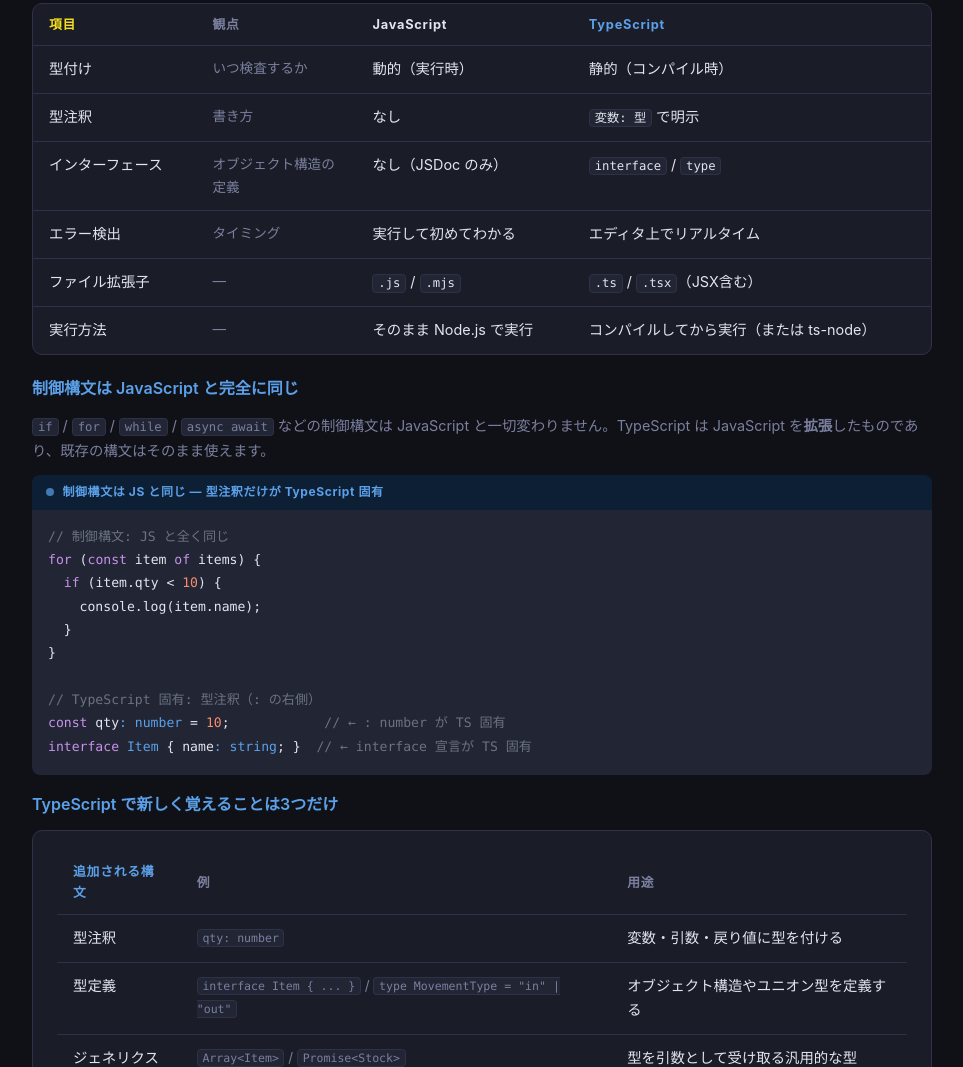
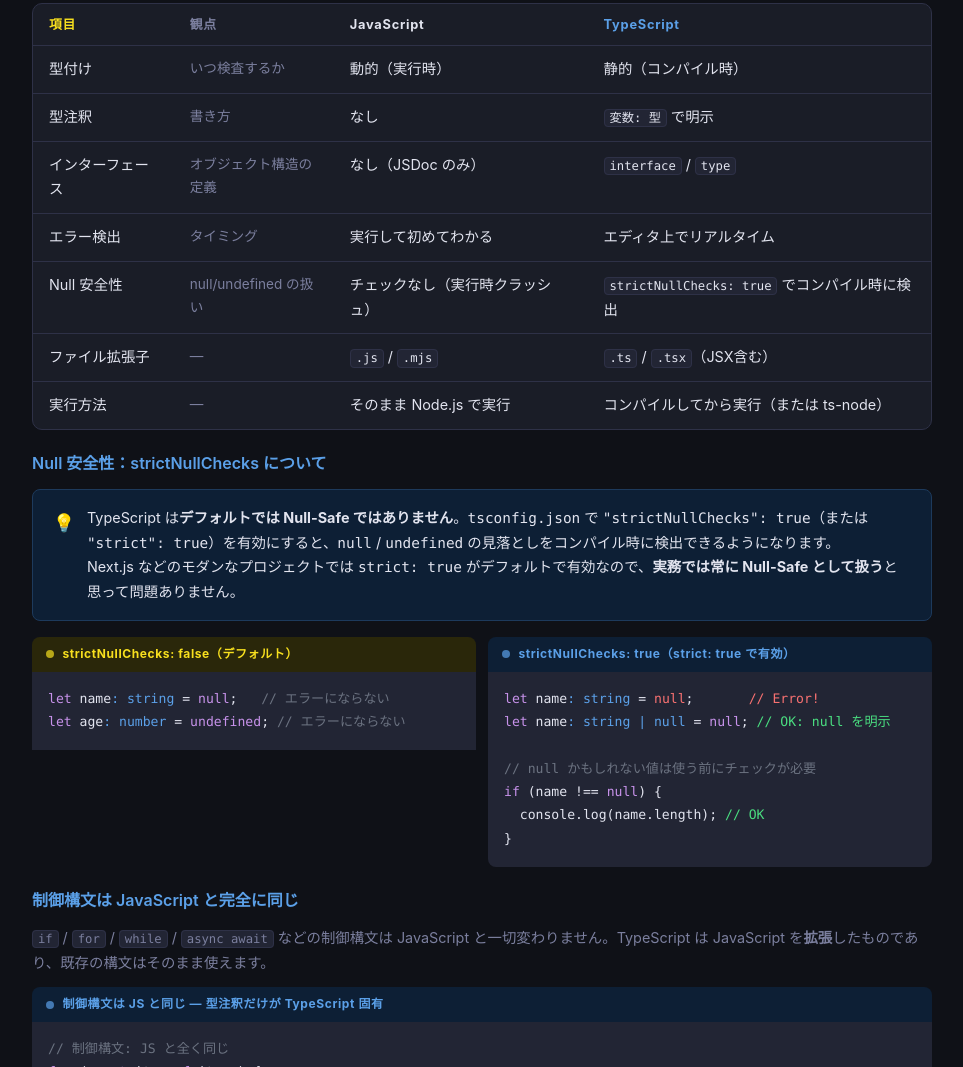
Before and after one commit to Ishizuka2250/TypeScriptLearn, a plain HTML site: page learning-plan/references/js-vs-ts-intro.html in a window 1280 px wide. Shown: the part 762-1829 px from the top of the page, without its empty margins (158-1121 px from the left). Drawn offline with Linux system fonts and the light colour scheme.

Commit message:
TypeScriptにおけるnull-safeの仕様を追記

```diff
--- a/learning-plan/references/js-vs-ts-intro.html
+++ b/learning-plan/references/js-vs-ts-intro.html
@@ -302,6 +302,12 @@
             <td>エディタ上でリアルタイム</td>
           </tr>
           <tr>
+            <td>Null 安全性</td>
+            <td>null/undefined の扱い</td>
+            <td>チェックなし（実行時クラッシュ）</td>
+            <td><code>strictNullChecks: true</code> でコンパイル時に検出</td>
+          </tr>
+          <tr>
             <td>ファイル拡張子</td>
             <td>—</td>
             <td><code>.js</code> / <code>.mjs</code></td>
@@ -315,6 +321,32 @@
           </tr>
         </tbody>
       </table>
+    </div>
+
+    <h3 style="margin-top:1.25rem;">Null 安全性：strictNullChecks について</h3>
+    <div class="callout callout-info" style="margin-bottom:1rem;">
+      <span class="callout-icon">💡</span>
+      <div>
+        TypeScript は<strong>デフォルトでは Null-Safe ではありません</strong>。<code>tsconfig.json</code> で <code>"strictNullChecks": true</code>（または <code>"strict": true</code>）を有効にすると、<code>null</code> / <code>undefined</code> の見落としをコンパイル時に検出できるようになります。<br>
+        Next.js などのモダンなプロジェクトでは <code>strict: true</code> がデフォルトで有効なので、<strong>実務では常に Null-Safe として扱う</strong>と思って問題ありません。
+      </div>
+    </div>
+    <div class="compare" style="margin-bottom:1rem;">
+      <div class="code-block">
+        <div class="code-header code-header-js"><span class="code-header-dot"></span>strictNullChecks: false（デフォルト）</div>
+        <pre><code><span class="kw">let</span> name<span class="type-ann">: string</span> = <span class="kw">null</span>;   <span class="comment">// エラーにならない</span>
+<span class="kw">let</span> age<span class="type-ann">: number</span> = <span class="kw">undefined</span>; <span class="comment">// エラーにならない</span></code></pre>
+      </div>
+      <div class="code-block">
+        <div class="code-header code-header-ts"><span class="code-header-dot"></span>strictNullChecks: true（strict: true で有効）</div>
+        <pre><code><span class="kw">let</span> name<span class="type-ann">: string</span> = <span class="err">null</span>;       <span class="err">// Error!</span>
+<span class="kw">let</span> name<span class="type-ann">: string | null</span> = <span class="kw">null</span>; <span class="ok">// OK: null を明示</span>
+
+<span class="comment">// null かもしれない値は使う前にチェックが必要</span>
+<span class="kw">if</span> (name !== <span class="kw">null</span>) {
+  console.log(name.length); <span class="ok">// OK</span>
+}</code></pre>
+      </div>
     </div>
 
     <h3 style="margin-top:1.25rem;">制御構文は JavaScript と完全に同じ</h3>
```
